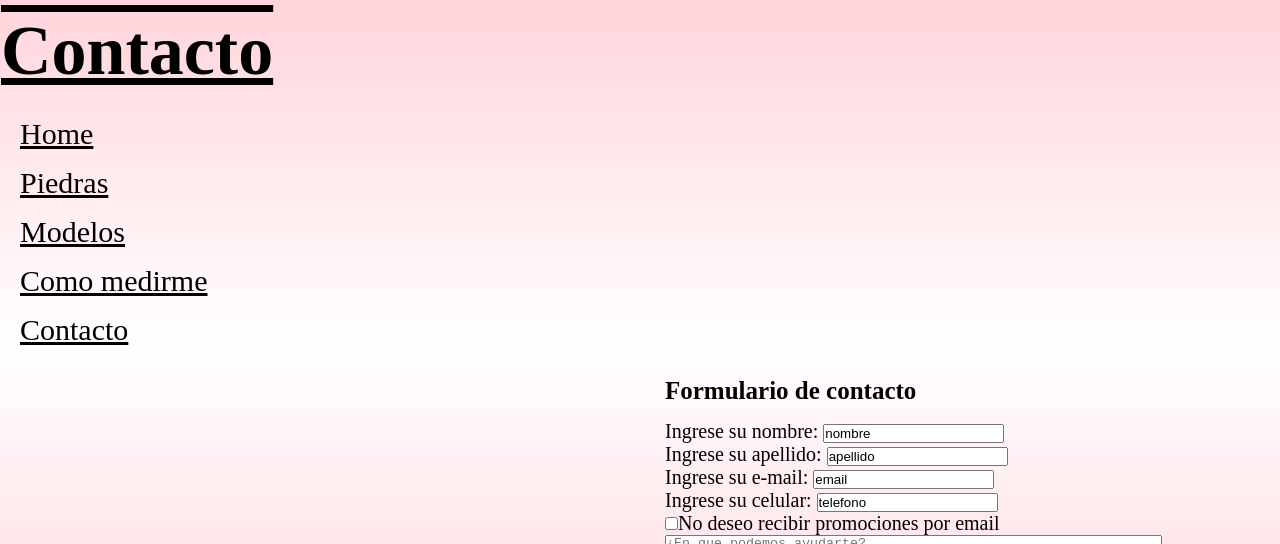
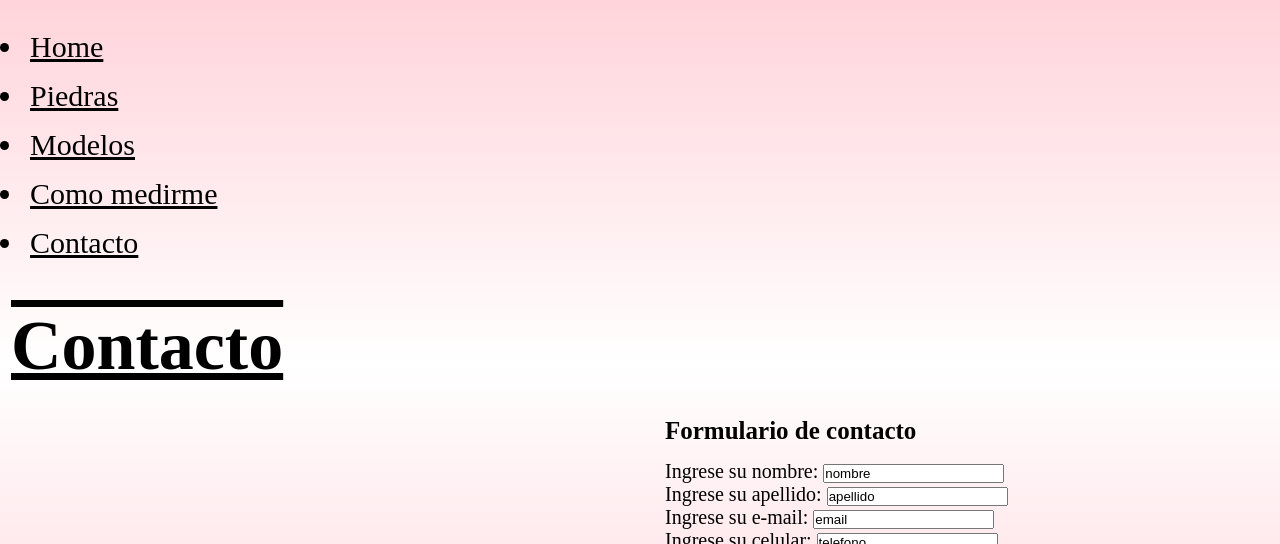
Before and after one commit to NazaFavre/ProyectoCoder-Solte, a plain HTML site: page Solte/paginas/contacto.html in a window 1280 px wide. Shown: the part 256-800 px from the top of the page. Drawn offline with nearby package versions, Linux system fonts and the light colour scheme.

Commit message:
arreglo pagina contacto

```diff
--- a/Solte/paginas/contacto.html
+++ b/Solte/paginas/contacto.html
@@ -8,18 +8,20 @@
     <title>piedras</title>
     <link rel="shortcut icon" href="../imagenes/solte favicon.ico" type="image/x-icon">
     <link rel="stylesheet" href="../estilos/estilos.css">
+    <link rel="stylesheet" href="https://cdnjs.cloudflare.com/ajax/libs/animate.css/4.1.1/animate.min.css" />
 </header>
 
 <body class="body">
     <!--Encabezado-->
-    <header>
+    <header class="logo">
         <!--Icono de la marca-->
         <img src="../imagenes/logo solte 2.jpg" alt="" class="headerLogo">
         <hr>
-        <!--Nombre de la pag-->
-        <h1>Contacto</h1>
+    </header>
+    <!--Contenido principal-->
+    <main class="contenedor">
         <!--Meunu de navegacion-->
-        <nav>
+        <nav class="navegacion">
             <ul>
                 <li> <a href="../index.html">Home</a> </li>
                 <li> <a href="../paginas/piedras.html">Piedras</a> </li>
@@ -28,9 +30,11 @@
                 <li> <a href="../paginas/contacto.html">Contacto</a> </li>
             </ul>
         </nav>
-    </header>
-    <!--Contenido principal-->
-    <main>
+        <nav class="tituloprincipal">
+            <!--Nombre de la pag-->
+            <h1 class="animate_animated animate_backInDown">Contacto</h1>
+        </nav>
+        </nav>
         <!--secciones-->
         <section>
             <h2 class="totiloFormuilario">Formulario de contacto</h2>
```
